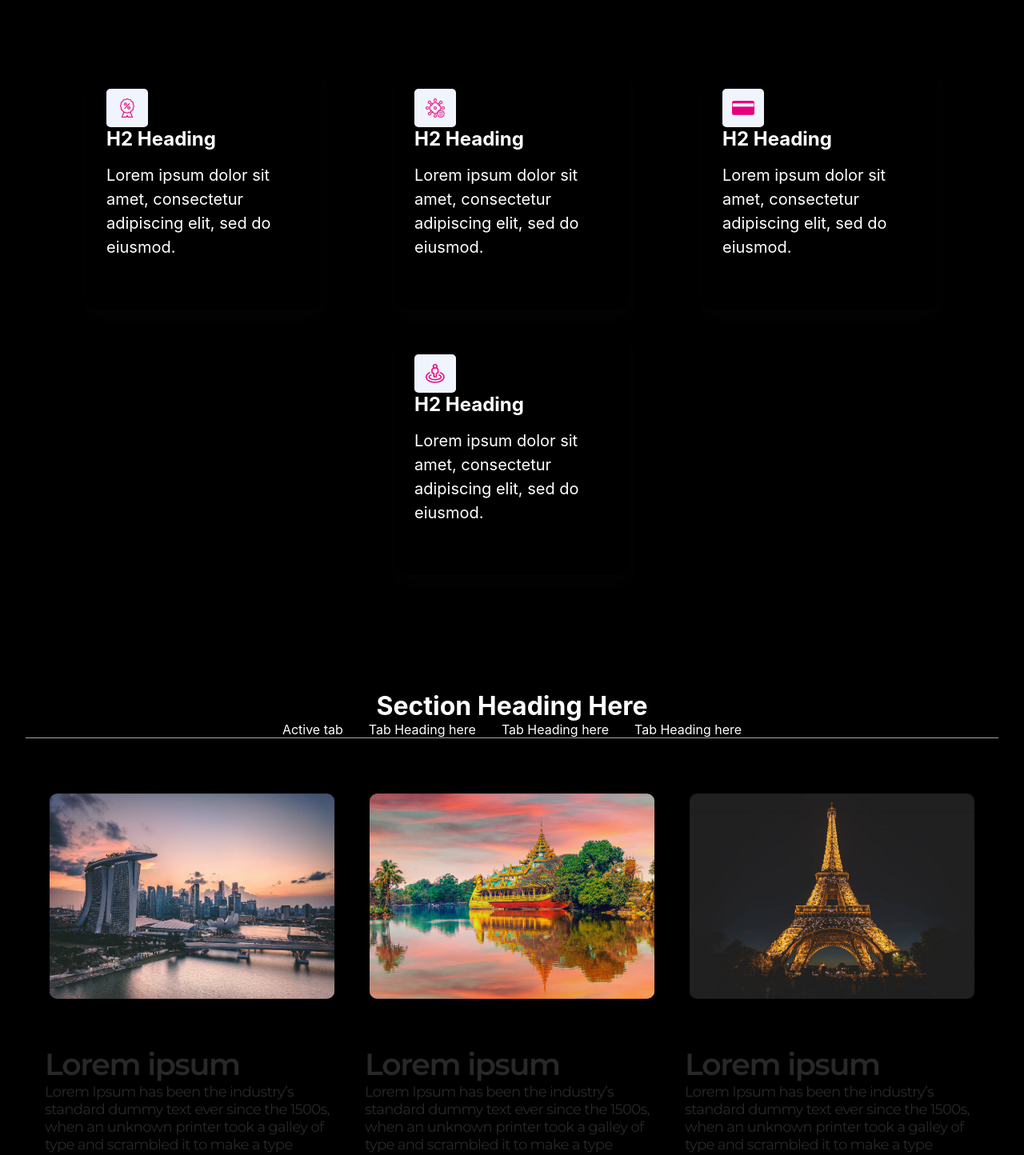
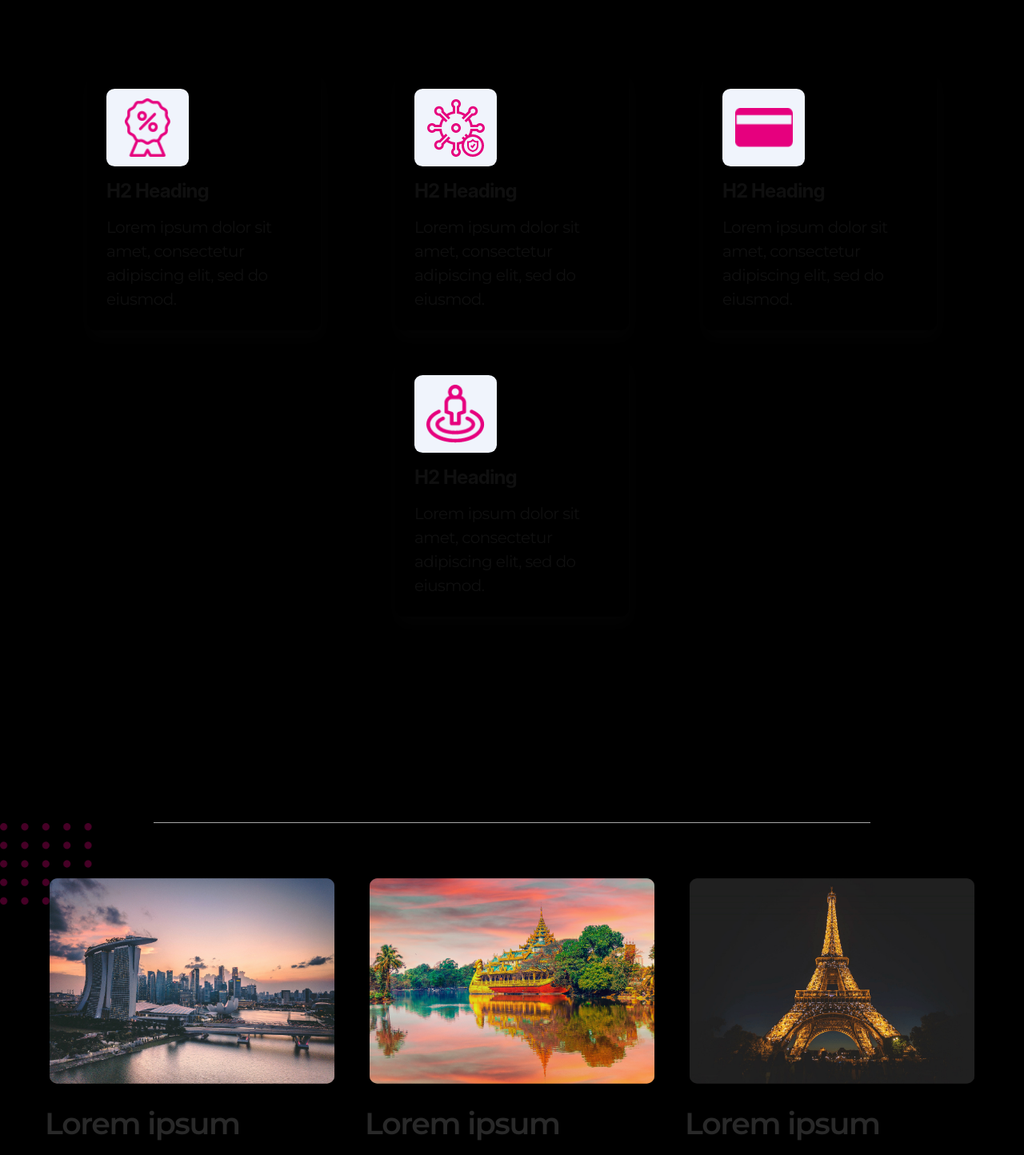
Before and after one commit to christiaanNagel/exigent, a Next.js app: page / in a window 1280 px wide. Shown: the part 540-1984 px from the top of the page at 80% size. Built offline with nearby package versions, Linux system fonts and the light colour scheme.

Commit message:
Update tabs

```diff
--- a/components/DestinationCard.js
+++ b/components/DestinationCard.js
@@ -5,7 +5,9 @@ import styles from '../styles/Home.module.scss'
 const DestinationCard = ({ image, title, content, icon, icon2, icon3, link }) => {
     return (
         <div className={styles.DestinationCardContainer}>
-            <Image src={image} layout="responsive" objectFit="contain" width={300} height={300} />
+            <div className={styles.cardImage}>
+                <Image src={image} layout="responsive" objectFit="contain" width={300} height={300} />
+            </div>
             <h2 className={styles.cardTitle}>{title}</h2>
             <p className={styles.cardContent}>{content}</p>
             <div className={styles.bottomDestinationCard}>
--- a/components/Tabs.js
+++ b/components/Tabs.js
@@ -11,24 +11,24 @@ const Tabs = () => {
         <div className={styles.tabsContainer}>
             <h1>Section Heading Here</h1>
             <ul className={styles.tabsWrapper}>
-                <li onClick={()=>setToggle('tabOne')}>
+                <li onClick={() => setToggle('tabOne')}>
                     Active tab
                 </li>
-                <li onClick={()=>setToggle('tabTwo')}>
+                <li onClick={() => setToggle('tabTwo')}>
                     Tab Heading here
                 </li>
-                <li onClick={()=>setToggle('tabThree')}>
+                <li onClick={() => setToggle('tabThree')}>
                     Tab Heading here
                 </li>
-                <li onClick={()=>setToggle('tabFour')}>
+                <li onClick={() => setToggle('tabFour')}>
                     Tab Heading here
                 </li>
             </ul>
             {toggle == "tabOne" &&
                 <div className={styles.DestinationCardWrapper}>
-       {/*              <div className={styles.pinkDots}>
-                        <Image src="/home/destinationCards/pinkDots.png" height={132} width={115} />
-                    </div> */}
+                    <div className={styles.pinkDots}>
+                        <Image src="/home/destinationCards/pinkDots.png" height={102} width={115} />
+                    </div>
                     <DestinationCard image="/home/destinationCards/Singapore.png" title="Lorem ipsum" content="Lorem Ipsum has been the industry’s standard dummy text ever since the 1500s, when an unknown printer took a galley of type and scrambled it to make a type specimen book." icon="/home/destinationCards/destinationCardIcons.png" icon2="/home/destinationCards/Group 18.png" icon3="/home/destinationCards/Group 19.png" link="" />
                     <DestinationCard image="/home/destinationCards/Thailand.png" title="Lorem ipsum" content="Lorem Ipsum has been the industry’s standard dummy text ever since the 1500s, when an unknown printer took a galley of type and scrambled it to make a type specimen book." icon="/home/destinationCards/destinationCardIcons.png" icon2="/home/destinationCards/Group 18.png" icon3="/home/destinationCards/Group 19.png" link="" />
                     <DestinationCard image="/home/destinationCards/Paris.png" title="Lorem ipsum" content="Lorem Ipsum has been the industry’s standard dummy text ever since the 1500s, when an unknown printer took a galley of type and scrambled it to make a type specimen book." icon="/home/destinationCards/destinationCardIcons.png" icon2="/home/destinationCards/Group 18.png" icon3="/home/destinationCards/Group 19.png" link="" />
@@ -36,12 +36,12 @@ const Tabs = () => {
                     <DestinationCard image="/home/destinationCards/Bora Bora.png" title="Lorem ipsum" content="Lorem Ipsum has been the industry’s standard dummy text ever since the 1500s, when an unknown printer took a galley of type and scrambled it to make a type specimen book." icon="/home/destinationCards/destinationCardIcons.png" icon2="/home/destinationCards/Group 18.png" icon3="/home/destinationCards/Group 19.png" link="" />
                     <DestinationCard image="/home/destinationCards/London.png" title="Lorem ipsum" content="Lorem Ipsum has been the industry’s standard dummy text ever since the 1500s, when an unknown printer took a galley of type and scrambled it to make a type specimen book." icon="/home/destinationCards/destinationCardIcons.png" icon2="/home/destinationCards/Group 18.png" icon3="/home/destinationCards/Group 19.png" link="" />
 {/*                     <div className={styles.greyDots}>
-                        <Image src="/home/destinationCards/greyDots.png" height={132} width={115} />
+                        <Image src="/home/destinationCards/greyDots.png"  objectFit='contain' height={132} width={115} />
                     </div> */}
                 </div>}
-             {toggle == "tabTwo" && <div>Tab2</div>}
-             {toggle == "tabThree" && <div>Tab3</div>}
-             {toggle == "tabFour" && <div>Tab4</div>}
+            {toggle == "tabTwo" && <div className={styles.tabPlaceHolder}>Tab 2</div>}
+            {toggle == "tabThree" && <div className={styles.tabPlaceHolder}>Tab 3</div>}
+            {toggle == "tabFour" && <div className={styles.tabPlaceHolder}>Tab 4</div>}
         </div>
     );
 }
--- a/pages/index.js
+++ b/pages/index.js
@@ -17,18 +17,18 @@ export default function Home() {
         <div className={styles.grid}>
           <a href="#" className={styles.card}>
             <div className={styles.cardImageBack}>
-              <Image src="/home/cards/rect1.png" objectFit='contain' width={36} height={36} />
+              <Image src="/home/cards/rect1.png" objectFit='contain' width={72} height={72} />
             </div>
-            <h2>H2 Heading</h2>
-            <p>Lorem ipsum dolor sit amet, consectetur adipiscing elit, sed do eiusmod.</p>
+            <h2 className={styles.cardH2}>H2 Heading</h2>
+            <p className={styles.cardP}>Lorem ipsum dolor sit amet, consectetur adipiscing elit, sed do eiusmod.</p>
           </a>
 
           <a href="#" className={styles.card}>
             <div className={styles.cardImageBack}>
-              <Image src="/home/cards/rect2.png" objectFit='contain' width={36} height={36} />
+              <Image src="/home/cards/rect2.png" objectFit='contain' width={72} height={72} />
             </div>
-            <h2>H2 Heading</h2>
-            <p>Lorem ipsum dolor sit amet, consectetur adipiscing elit, sed do eiusmod.</p>
+            <h2 className={styles.cardH2}>H2 Heading</h2>
+            <p className={styles.cardP}>Lorem ipsum dolor sit amet, consectetur adipiscing elit, sed do eiusmod.</p>
           </a>
 
           <a
@@ -36,10 +36,10 @@ export default function Home() {
             className={styles.card}
           >
             <div className={styles.cardImageBack}>
-              <Image src="/home/cards/rect3.png" objectFit='contain' width={36} height={36} />
+              <Image src="/home/cards/rect3.png" objectFit='contain' width={72} height={72} />
             </div>
-            <h2>H2 Heading</h2>
-            <p>Lorem ipsum dolor sit amet, consectetur adipiscing elit, sed do eiusmod.</p>
+            <h2 className={styles.cardH2}>H2 Heading</h2>
+            <p className={styles.cardP}>Lorem ipsum dolor sit amet, consectetur adipiscing elit, sed do eiusmod.</p>
           </a>
 
           <a
@@ -47,12 +47,10 @@ export default function Home() {
             className={styles.card}
           >
             <div className={styles.cardImageBack}>
-              <Image src="/home/cards/rect4.png" objectFit='contain' width={36} height={36} />
+              <Image src="/home/cards/rect4.png" objectFit='contain' width={144} height={144} />
             </div>
-            <h2>H2 Heading</h2>
-            <p>
-              Lorem ipsum dolor sit amet, consectetur adipiscing elit, sed do eiusmod.
-            </p>
+            <h2 className={styles.cardH2}>H2 Heading</h2>
+            <p className={styles.cardP}>Lorem ipsum dolor sit amet, consectetur adipiscing elit, sed do eiusmod.</p>
           </a>
         </div>
         <Tabs />
--- a/styles/Home.module.scss
+++ b/styles/Home.module.scss
@@ -52,10 +52,12 @@ $breakpoint-desktop: 1240px;
   min-width: 400px;
   justify-items: center;
   padding: 1rem;
+
   ul {
     li {
-      width:vw;
+      width: vw;
       padding: 1rem 0;
+
       &:hover {
         background-color: $color-primary;
         color: white;
@@ -92,7 +94,7 @@ $breakpoint-desktop: 1240px;
 
 /*Hero Component*/
 
-.heroTextContainer{
+.heroTextContainer {
   text-align: center;
   padding: 1rem;
 }
@@ -183,20 +185,34 @@ $breakpoint-desktop: 1240px;
   }
 }
 
+/*Tabs component*/
+
+.pinkDots {
+  position: absolute;
+  /* margin-left: 10%; */
+  left:0;
+  z-index: -1;
+}
+
+
+
+
 //Group all mobile styling in one place
 @include devices(mobile) {
-  .heroButtons{
-    width:400px;
+  .heroButtons {
+    width: 400px;
     min-width: 400px;
   }
+
 }
 
 //Group all tablet styling in one place
 @include devices(tablet) {
   .navbarMobile {
     display: none;
-    .heroButtons{
-      width:400px;
+
+    .heroButtons {
+      width: 400px;
     }
   }
 
@@ -249,13 +265,24 @@ $breakpoint-desktop: 1240px;
     min-width: 104px;
   }
 
+
+  .pinkDots {
+    position: absolute;
+    /* margin-left: 10%; */
+    left:0;
+    z-index: -1;
+  }
+
+
+
 }
 
 //Group all laptop styling in one place
 @include devices(laptop) {
-  .heroButtons{
-    width:400px;
+  .heroButtons {
+    width: 400px;
   }
+
   .heroTextContainer {
     z-index: 50;
     position: relative;
@@ -283,9 +310,22 @@ $breakpoint-desktop: 1240px;
     }
 
   }
-  .heroButtonsText{
+
+  .heroButtonsText {
     margin-bottom: 0rem;
   }
+
+
+.pinkDots {
+  position: absolute;
+  /* margin-left: 10%; */
+  left:0;
+  z-index: -1;
+}
+
+
+
+
 }
 
 //Group all desktop devices in one place
@@ -293,14 +333,18 @@ $breakpoint-desktop: 1240px;
   .navbarMobile {
     display: none;
   }
+
   .heroButtons {
     flex-direction: row;
-    width:40%;
+    width: 40%;
     justify-content: space-between;
   }
-  .heroTextContainer{
-    width:50%;
+
+  .heroTextContainer {
+    width: 50%;
   }
+
+
 }
 
 
@@ -402,6 +446,7 @@ $breakpoint-desktop: 1240px;
   max-width: 292px;
   box-shadow: 2px 10px 20px rgba(40, 40, 40, .1);
   min-height: 300px;
+  justify-content: space-around;
 }
 
 .card:hover,
@@ -481,13 +526,26 @@ $breakpoint-desktop: 1240px;
 
 .cardImageBack {
   background-color: #F0F4FC;
-  width: 52px;
-  height: 48px;
+  width: 103px;
+  height: 97px;
   display: flex;
   justify-content: center;
   align-content: center;
   border-radius: 10%;
   padding: 5%;
+}
+
+.cardH2 {
+  padding-top: 1rem;
+  font: normal normal medium 24px/29px Montserrat;
+  letter-spacing: -0.91px;
+  color: #0F0F0F;
+}
+
+.cardP {
+  font: normal normal normal 16px/19px Montserrat;
+  letter-spacing: -0.61px;
+  color: #0F0F0F;
 }
 
 .footerIcons {
@@ -498,6 +556,9 @@ $breakpoint-desktop: 1240px;
     margin: 0 .5rem 0 .5rem;
   }
 }
+.tabPlaceHolder{
+  margin-top:4rem;
+}
 
 .tabsWrapper {
   display: flex;
@@ -505,9 +566,20 @@ $breakpoint-desktop: 1240px;
   list-style-type: none;
   justify-content: center;
   border-bottom: 1px solid #A7A7A7;
+  font: normal normal normal 26px/32px Montserrat;
+  letter-spacing: -0.99px;
+  color: #000000;
+  width:fit-content;
+  justify-items: center;
+  align-items: center;
+  margin: auto;
 
   li {
     margin: 0 1rem 0 1rem;
+
+    &:active {
+      color: #163235;
+    }
   }
 }
 
@@ -519,6 +591,7 @@ $breakpoint-desktop: 1240px;
 .DestinationCardWrapper {
   display: flex;
   flex-direction: row;
+
 
   .DestinationCard {
     max-width: 1/3;
@@ -544,12 +617,20 @@ $breakpoint-desktop: 1240px;
   padding: 1rem;
   text-align: left;
 
+
+  .cardImage {
+    margin: 0px;
+    padding: 0px;
+  }
+
   .cardTitle {
     font: normal normal 600 38px/47px Montserrat;
     letter-spacing: -1.44px;
     color: #282828;
     padding-top: 0px;
     padding-bottom: 0px;
+    margin-top: -2rem;
+    margin-bottom: 1rem;
 
     h2 {
       padding: 0px;
@@ -560,8 +641,19 @@ $breakpoint-desktop: 1240px;
     font: normal normal normal 18px/22px Montserrat;
     letter-spacing: -0.68px;
     color: #282828;
+    margin-bottom: 1rem;
   }
 
+}
+
+.tabsContainer {
+  h1 {
+    font: normal normal bold 40px/49px Montserrat;
+    letter-spacing: 0px;
+    color: #000000;
+    text-transform: capitalize;
+    margin-bottom: 2rem;
+  }
 }
 
 
@@ -597,15 +689,3 @@ $breakpoint-desktop: 1240px;
     }
   }
 }
-
-.pinkDots {
-  position: relative;
-  /* margin-left: 10%; */
-  z-index: -1;
-}
-
-.pinkDots {
-  position: relative;
-
-  z-index: -1;
-}
```
